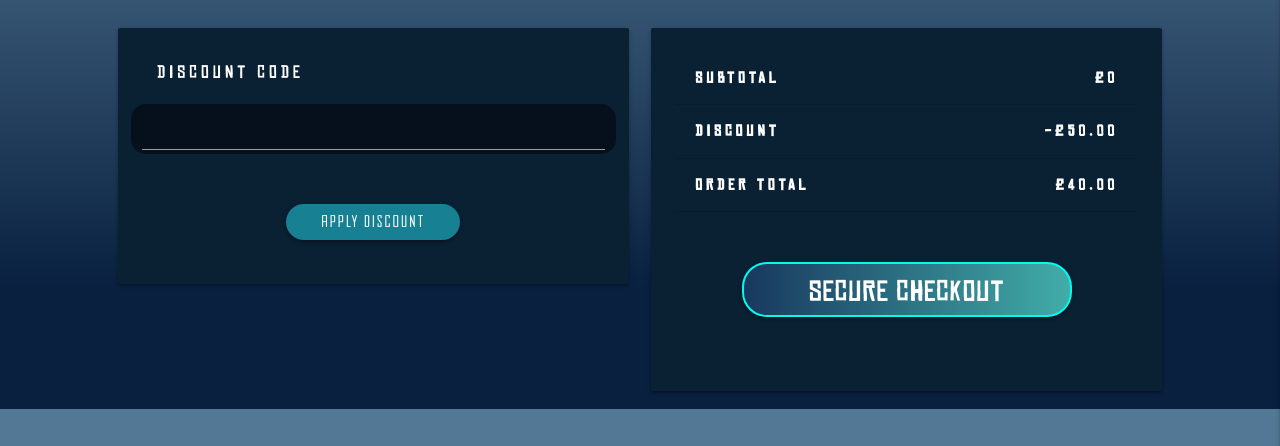
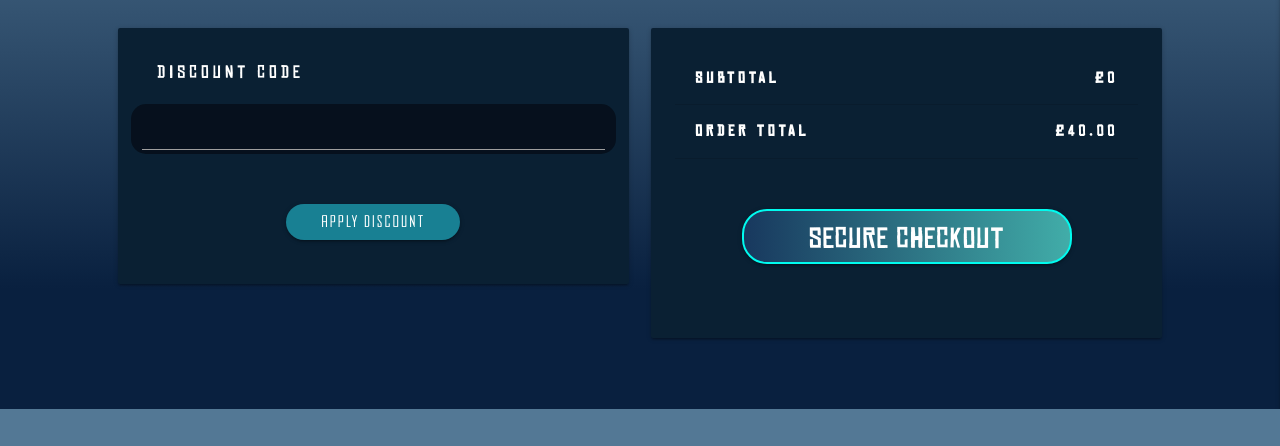
Before and after one commit to Code-Institute-Submissions/Code-Institute-Submissions-naturetrust_SepResub, a Django app: page /cart/ in a window 1280 px wide. Shown: the part 391-837 px from the top of the page. After the commit the page ends 800 px from the top, so only its background shows below. Run offline with Django 3.2, Linux system fonts and the light colour scheme; lists and menus that the app fills with data are empty; parts of the project's set-up code (start-up, migrations or seed data) failed here and were passed over; some libraries are stand-ins or nearby versions.

Commit message:
Hide discount amount om view cart page

```diff
--- a/cart/templates/cart/cart.html
+++ b/cart/templates/cart/cart.html
@@ -225,9 +225,9 @@
                                     <th><span class="title">Subtotal</span></th>
                                     <th class="right"><span class="title">{{quantity}} £{{ total }}</span></th>
                                 </tr>
-                                <tr>
+                                <tr class="hide">
                                     <th><span class="title">Discount</span></th>
-                                    <th class="right"><span class="title"> -£50.00</span></th>
+                                    <th class="right"><span class="title"> -£0</span></th>
                                 </tr>
                                 <tr class="order-total">
                                     <th><span class="title">Order total</span></th>
```
